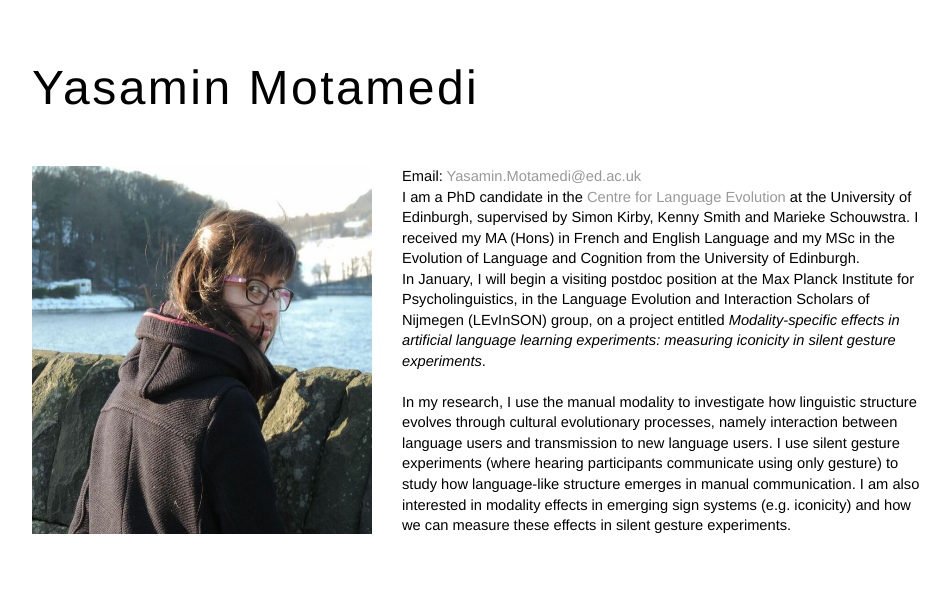
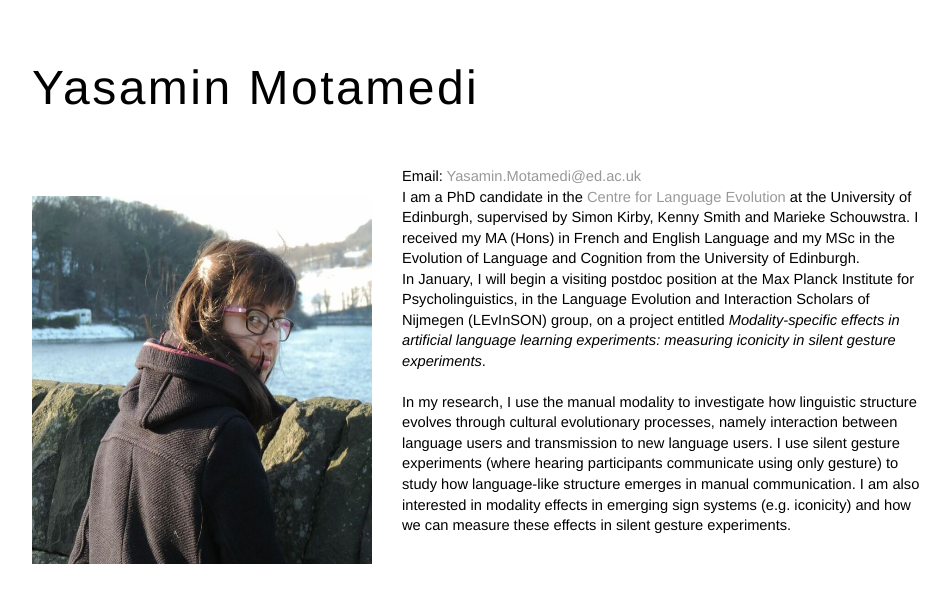
Before and after one commit to ymotamedi/ymotamedi.github.io, a Jekyll site: the page built from index.html, in a window 1280 px wide. Shown: the top 603 px of the page, without its empty margins (160-1110 px from the left). Built offline with Jekyll 4.4.1, drawn with Linux system fonts in a browser that asks for light colours.

Commit message:
Update index.html

```diff
--- a/index.html
+++ b/index.html
@@ -2,7 +2,7 @@
 layout: default
 title: Yasamin Motamedi
 ---
-<p><img src="ym2.jpeg" style="float:left;width:340px;height:368px;margin-right:30px">
+<p><img src="ym2.jpeg" style="float:left;width:340px;height:368px;margin-right:30px;margin-top:30px">
   Email: <a href= "mailto:Yasamin.Motamedi@ed.ac.uk">Yasamin.Motamedi@ed.ac.uk</a>
   <br>
   I am a PhD candidate in the <a href = "http://www.lel.ed.ac.uk/cle/" target = "_blank">Centre for Language Evolution</a> at the University of Edinburgh,
```
